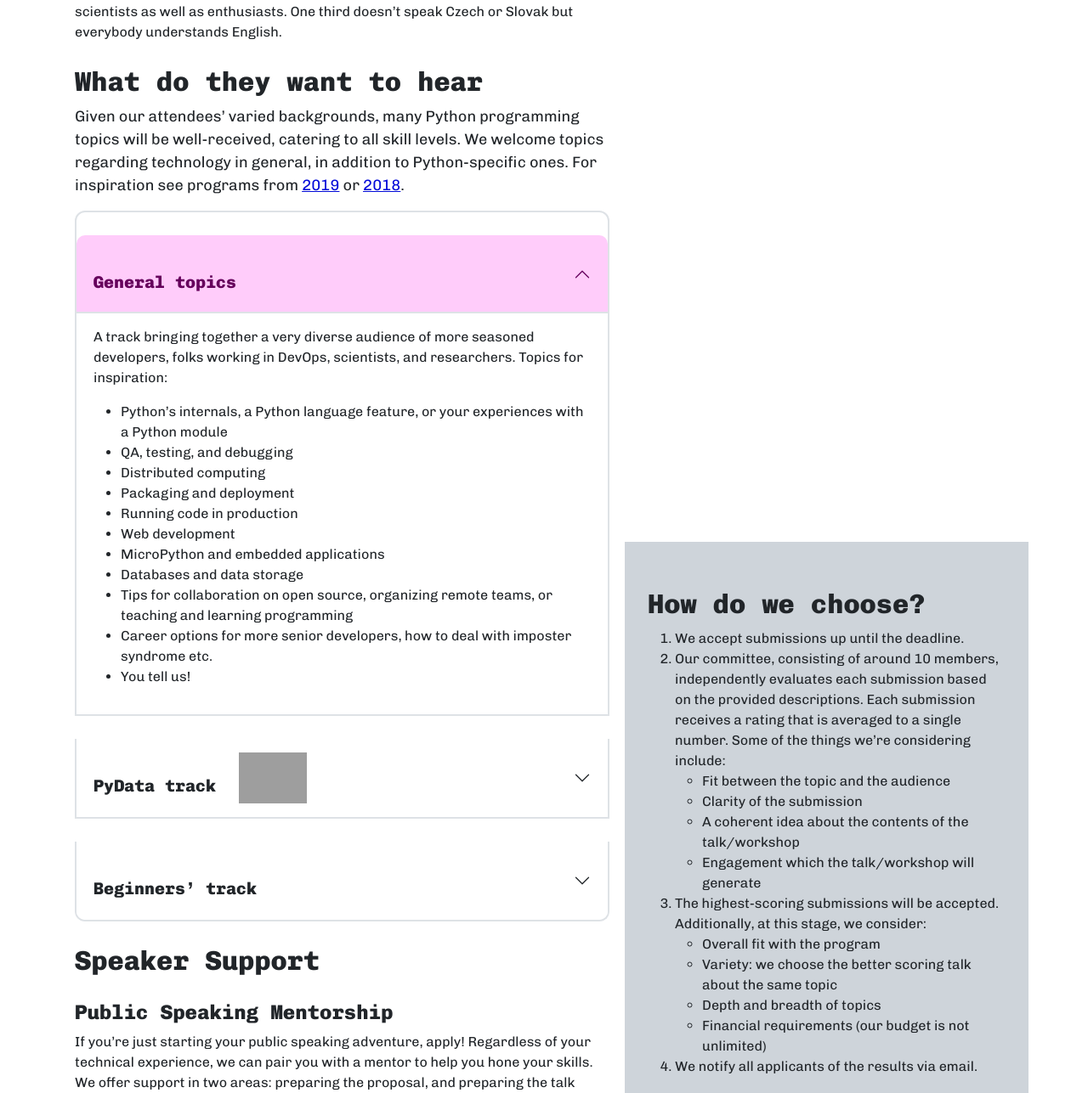
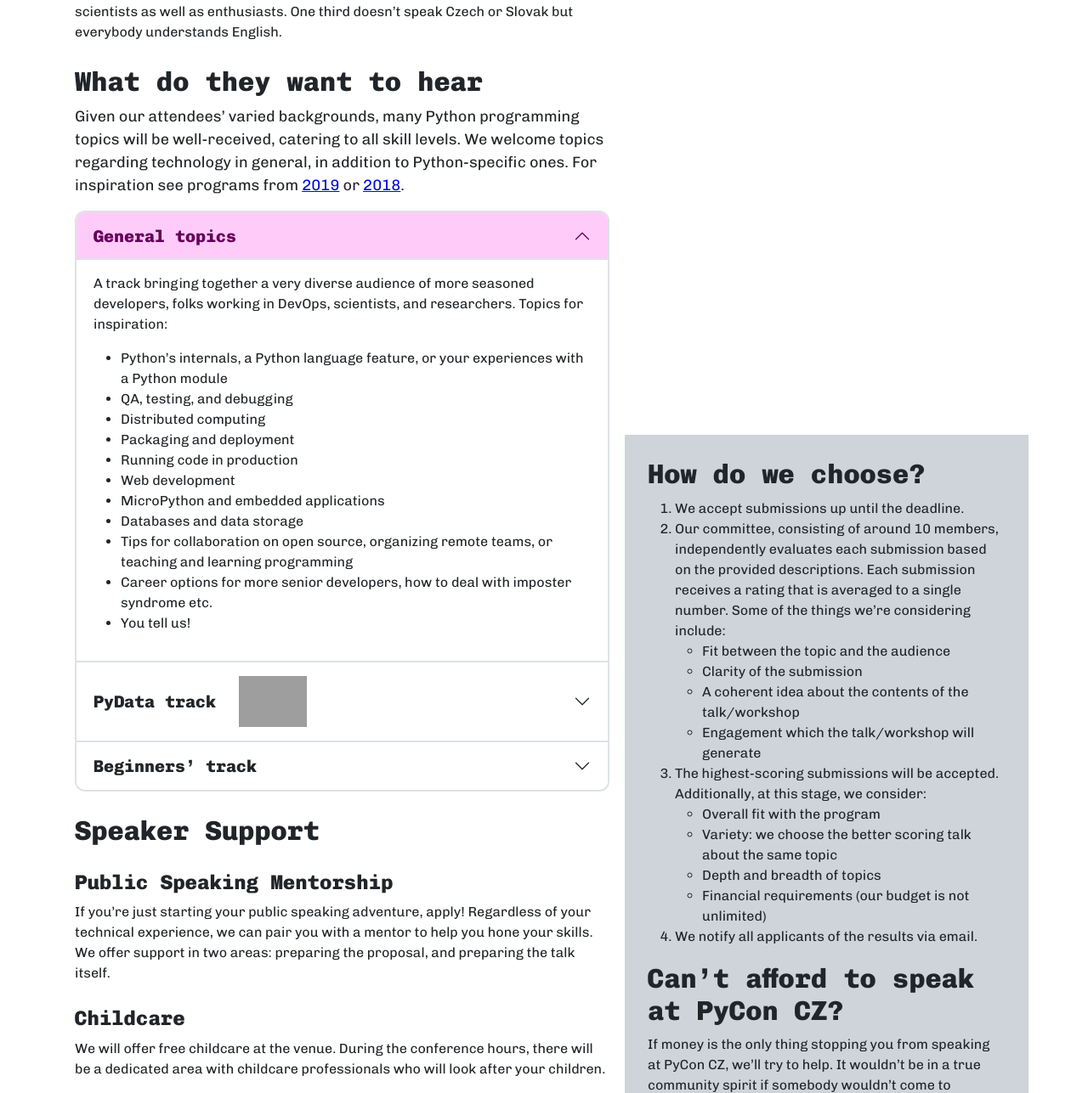
Before and after one commit to pyvec/cz.pycon.org, a Django app: page /2023/cfp/ in a window 1280 px wide. Shown: the part 1510-2797 px from the top of the page at 85% size. Run offline with Django 4.2, Linux system fonts and the light colour scheme; style sheets or scripts are compiled from the project's sources; some libraries are stand-ins or nearby versions; grey boxes are pictures that could not be loaded.

Commit message:
fix: layout added 0 spacer utilities

```diff
--- a/static_src/scss/_customized-bootstrap-variables.scss
+++ b/static_src/scss/_customized-bootstrap-variables.scss
@@ -465,7 +465,7 @@
     $spacer: $spacer !global; // 1rem
 
     $spacers: (
-        //0: 0,
+        0: 0,
         1: ($spacer * .25),
         2: ($spacer * .5),
         3: $spacer,
--- a/templates/pages/cfp.html
+++ b/templates/pages/cfp.html
@@ -38,15 +38,14 @@
             <p class="lead">At PyCon&nbsp;CZ, you’ll be presenting to a diverse audience. It includes Python beginners, experts, researchers, professionals from various companies, freelancers, students, and more.</p>
             <p>From beginners to Python experts. Bigger and smaller companies’ employees, freelancers, startup founders and students. Developers, data analysts, testers, scientists as well as enthusiasts. One third doesn’t speak Czech or Slovak but everybody understands English.</p>
 
-
             <h2>What do they want to hear</h2>
             <p class="lead">Given our attendees’ varied backgrounds, many Python programming topics will be well-received, catering to all skill levels. We welcome topics regarding technology in general, in addition to Python-specific ones. For inspiration see programs from <a href="https://cz.pycon.org/2019/programme/talks/">2019</a> or <a href="https://cz.pycon.org/2018/programme/talks/">2018</a>.</p>
 
             <div class="accordion mb-3" id="accordionFlushExample">
                 <div class="accordion-item">
-                    <h2 class="accordion-header">
+                    <h2 class="accordion-header my-0">
                         <button class="accordion-button " type="button" data-bs-toggle="collapse" data-bs-target="#flush-collapseOne" aria-expanded="true" aria-controls="flush-collapseOne">
-                            <span class="h4 mb-0">General topics</span>
+                            <span class="h4 my-0">General topics</span>
                         </button>
                     </h2>
                     <div id="flush-collapseOne" class="accordion-collapse collapse show" data-bs-parent="#accordionFlushExample">
@@ -69,9 +68,9 @@
                     </div>
                 </div>
                 <div class="accordion-item">
-                    <h2 class="accordion-header">
+                    <h2 class="accordion-header my-0">
                         <button class="accordion-button collapsed" type="button" data-bs-toggle="collapse" data-bs-target="#flush-collapseTwo" aria-expanded="false" aria-controls="flush-collapseTwo">
-                            <span class="h4 mb-0">PyData track</span> <img src="/2023/pydata.svg" alt="" class="img-fluid ms-4" width="80">
+                            <span class="h4 my-0">PyData track</span> <img src="/2023/pydata.svg" alt="" class="img-fluid ms-4" width="80">
                         </button>
                     </h2>
                     <div id="flush-collapseTwo" class="accordion-collapse collapse" data-bs-parent="#accordionFlushExample">
@@ -92,15 +91,13 @@
                                 <li>Rich business applications</li>
                                 <li>Any other exciting topics for data-driven enthusiasts.</li>
                             </ul>
-
-
                         </div>
                     </div>
                 </div>
                 <div class="accordion-item">
-                    <h2 class="accordion-header">
+                    <h2 class="accordion-header my-0">
                         <button class="accordion-button collapsed" type="button" data-bs-toggle="collapse" data-bs-target="#flush-collapseThree" aria-expanded="false" aria-controls="flush-collapseThree">
-                            <span class="h4 mb-0">Beginners’ track</span>
+                            <span class="h4 my-0">Beginners’ track</span>
                         </button>
                     </h2>
                     <div id="flush-collapseThree" class="accordion-collapse collapse" data-bs-parent="#accordionFlushExample">
```
